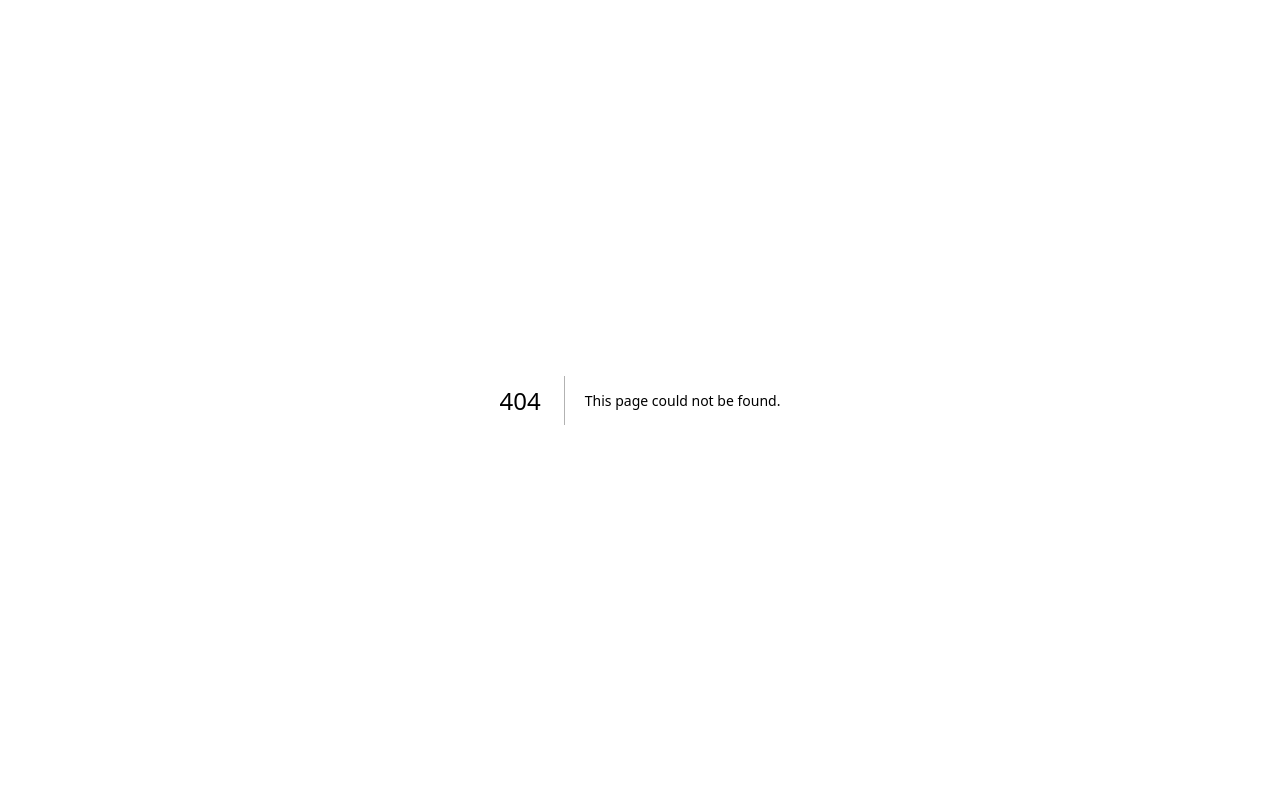
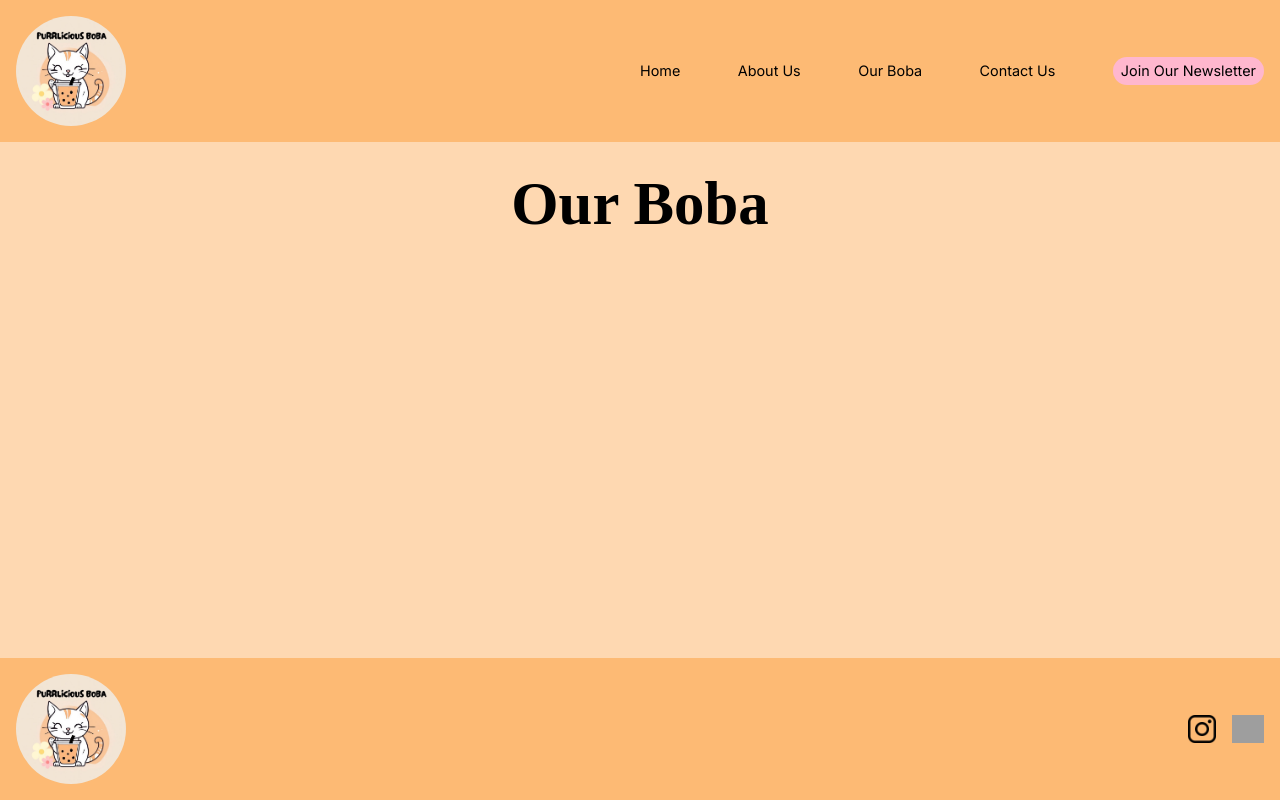
Before and after one commit to devanshkat/purrlicious-boba, a Next.js app in the folder frontend/: page /boba in a window 1280 px wide. Before the commit this address had no page. Built offline with nearby package versions, Linux system fonts and the light colour scheme; grey boxes are pictures that could not be loaded; a web font is replaced by a local one.

Commit message:
Created Default Pages
- Created Default pages for the other paths

```diff
--- /dev/null
+++ b/frontend/app/boba/page.tsx
@@ -0,0 +1,21 @@
+import Nav from "../components/Nav"
+import Footer from "../components/Footer"
+
+
+export default function OurBobaPage() {
+    return (
+    <div className="flex flex-col min-w-screen min-h-screen w-full h-full bg-[#FED8B1]">
+      <div className="">
+        <Nav />
+      </div>
+
+      <div className="flex flex-col items-center p-4">
+        <h1 className="font-inknut text-center text-black text-[3.8em] font-bold">Our Boba</h1>
+      </div>
+
+      <div className="mt-auto h-full w-full">
+        <Footer />
+      </div>
+    </div>
+    );
+}
--- a/frontend/app/components/Employee.tsx
+++ b/frontend/app/components/Employee.tsx
@@ -7,7 +7,7 @@ interface Employee {
     Desc: string;
 }
 interface EmployeeProps {
-    emp: Object;
+    emp: Employee;
 }
 
 
--- a/frontend/app/components/EmployeeList.tsx
+++ b/frontend/app/components/EmployeeList.tsx
@@ -2,7 +2,7 @@ import React from 'react';
 import Employee from './Employee';
 
 interface EmployeeListProps {
-    emList: Array<Object>;
+    emList: Array<Employee>;
 }
 
 const EmployeeList : React.FC<EmployeeListProps> = ({emList}) => {
--- /dev/null
+++ b/frontend/app/contact/page.tsx
@@ -0,0 +1,21 @@
+import Nav from "../components/Nav"
+import Footer from "../components/Footer"
+
+
+export default function OurBobaPage() {
+    return (
+    <div className="flex flex-col min-w-screen min-h-screen w-full h-full bg-[#FED8B1]">
+      <div className="">
+        <Nav />
+      </div>
+
+      <div className="flex flex-col items-center p-4">
+        <h1 className="font-inknut text-center text-black text-[3.8em] font-bold">Contact Us</h1>
+      </div>
+
+      <div className="mt-auto h-full w-full">
+        <Footer />
+      </div>
+    </div>
+    );
+}
```
